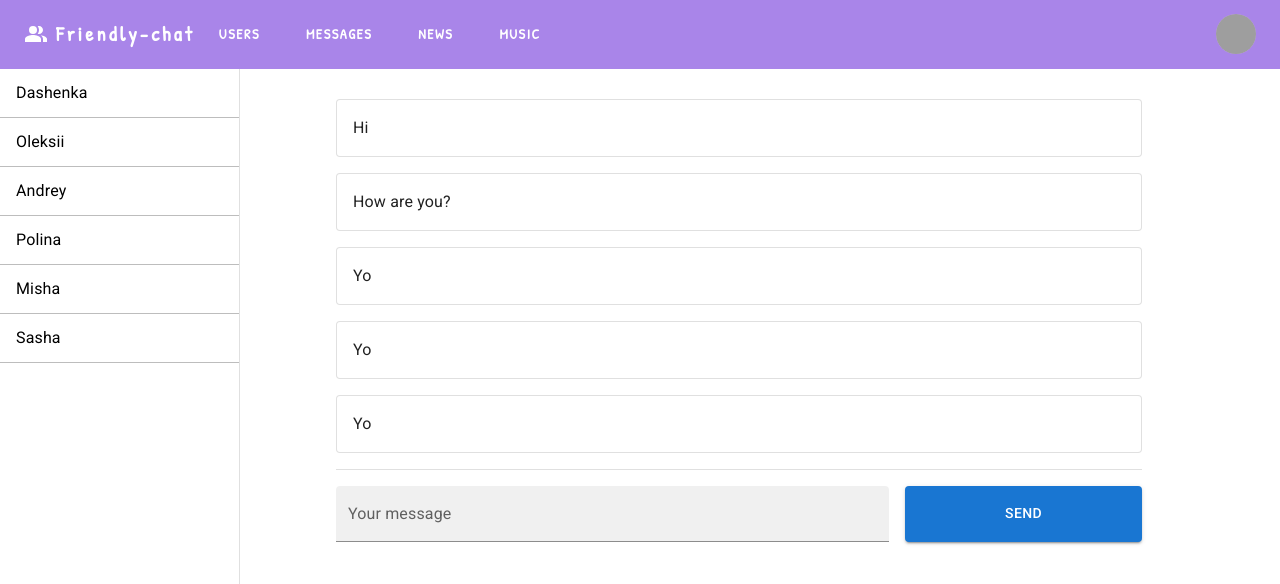
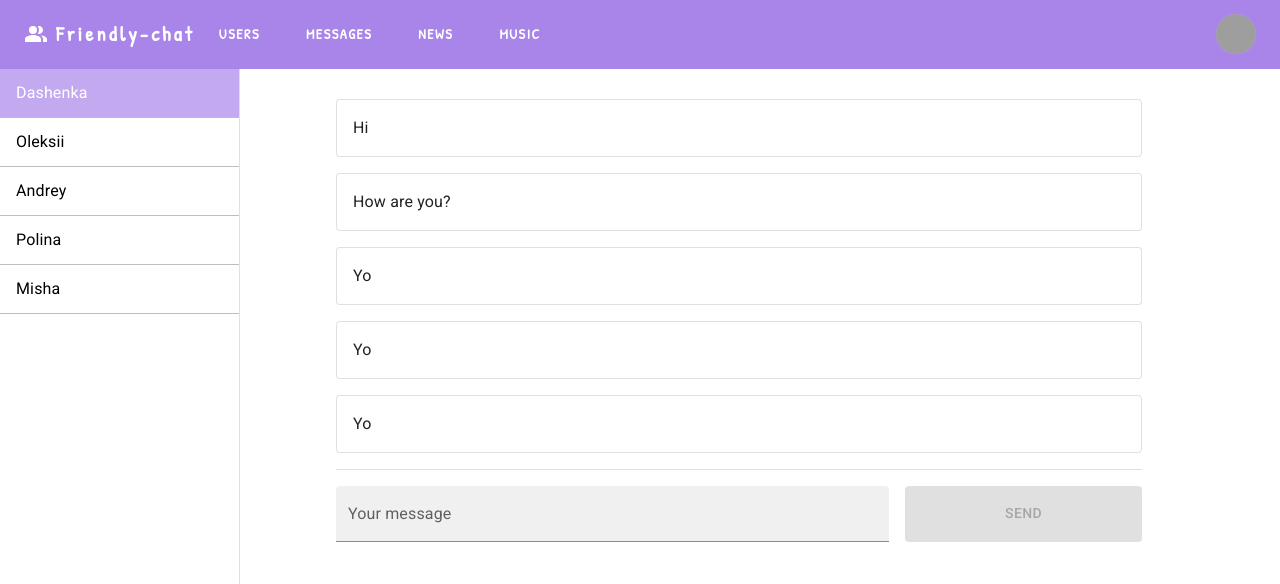
Before and after one commit to Zharovaa/friendly-chat, a React (Create React App) app: page /messages/1 in a window 1280 px wide. Shown: the top 584 px of the page. Built offline with nearby package versions, Linux system fonts and the light colour scheme; grey boxes are pictures that could not be loaded.

Commit message:
creating a  validation

```diff
--- a/src/App.js
+++ b/src/App.js
@@ -20,7 +20,7 @@ const App = () => {
       <Navigation />
       <Container fixed sx={{ padding: "30px 0" }}>
         <Switch>
-          <Route path="/messages" render={() => <MessagesPage />} />
+          <Route path="/messages/:dialogId?" render={() => <MessagesPage />} />
           <Route path="/profile/:userId?" render={() => <ProfilePage />} />
           <Route path="/users" render={() => <UsersPage />} />
           <Route path="/sign-in" render={() => <SignIn />} />
--- a/src/pages/Messages/Messages.jsx
+++ b/src/pages/Messages/Messages.jsx
@@ -23,7 +23,7 @@ import {
 const drawerWidth = 240;
 export default function MessagesPage(props) {
   const { dialogId } = useParams();
-  console.log("%c%s", "color: #733d00", "D: ", dialogId);
+
   /* State */
   const [value, setValue] = React.useState("");
 
@@ -99,9 +99,10 @@ export default function MessagesPage(props) {
           <Button
             sx={{ width: "30%" }}
             variant="contained"
+            disabled={value === ''}
             onClick={() => {
+              props.sendMessage(value);
               setValue("");
-              props.sendMessage(value);
             }}
           >
             Send
--- a/src/pages/Messages/index.jsx
+++ b/src/pages/Messages/index.jsx
@@ -13,8 +13,8 @@ let mapStateToProps = (state) => {
 
 let mapDispatchToProps = (dispatch) => {
   return {
-    sendMessage: (body) => {
-      dispatch(sendMessageCreator(body));
+    sendMessage: (text) => {
+      dispatch(sendMessageCreator(text));
     },
   };
 };
--- a/src/pages/Profile/Posts/Posts.jsx
+++ b/src/pages/Profile/Posts/Posts.jsx
@@ -1,30 +1,33 @@
-import React, { useState } from "react";
-import s from "./Posts.module.css";
-import Post from "./Post/Post";
-import { Box, Button, Container, TextField, Typography } from "@mui/material";
+import React, { useState } from 'react';
+import s from './Posts.module.css';
+import Post from './Post/Post';
+import { Box, Button, Container, TextField, Typography } from '@mui/material';
+import { maxLengthCreator, required } from '../../../utils/validators';
 
-const MyPosts = (props) => {
+const MyPosts = props => {
   /* Hook */
-  const [value, setValue] = useState("");
+  const [value, setValue] = useState('');
+
+  const maxLength10 = maxLengthCreator(10);
 
   /* Add new post */
   let onAddPost = () => {
     props.addPost(value);
-    setValue("");
+    setValue('');
   };
 
   return (
     <Container>
       <Typography
         sx={{
-          color: " #a985e9d9",
-          fontFamily: "Patrick Hand",
-          fontWeight: "700",
-          letterSpacing: ".2rem",
-          display: "flex",
-          alignContent: "center",
-          justifyContent: " center",
-          padding: "30px 0",
+          color: ' #a985e9d9',
+          fontFamily: 'Patrick Hand',
+          fontWeight: '700',
+          letterSpacing: '.2rem',
+          display: 'flex',
+          alignContent: 'center',
+          justifyContent: ' center',
+          padding: '30px 0',
         }}
         variant="h5"
       >
@@ -32,29 +35,30 @@ const MyPosts = (props) => {
       </Typography>
       <Box
         sx={{
-          width: "100%",
-          margin: "30px 0",
-          display: "flex",
-          justifyContent: "center",
-          alignContent: "center",
-          flexWrap: "nowrap",
-          flexDirection: "row",
+          width: '100%',
+          margin: '30px 0',
+          display: 'flex',
+          justifyContent: 'center',
+          alignContent: 'center',
+          flexWrap: 'nowrap',
+          flexDirection: 'row',
         }}
       >
         <TextField
+          validate={[required, maxLength10]}
           sx={{
-            width: "90%",
+            width: '90%',
           }}
           id="standard-basic"
           label="Add description"
           variant="standard"
-          onChange={(e) => setValue(e.target.value)}
+          onChange={e => setValue(e.target.value)}
           value={value}
         />
 
         <Button
           sx={{
-            width: "10%",
+            width: '10%',
           }}
           onClick={onAddPost}
           variant="contained"
@@ -64,7 +68,7 @@ const MyPosts = (props) => {
       </Box>
       <div>New post</div>
       <div className={s.posts}>
-        {props.posts.map((p) => (
+        {props.posts.map(p => (
           <Post message={p.message} likesCount key={p.likesCount} />
         ))}
       </div>
--- a/src/redux/messages-reducer.js
+++ b/src/redux/messages-reducer.js
@@ -14,9 +14,7 @@ let initialState = {
     { id: 3, name: "Andrey" },
     { id: 4, name: "Polina" },
     { id: 5, name: "Misha" },
-    { id: 6, name: "Sasha" },
   ],
-  newMessageBody: "",
 };
 
 const messagesReducer = (state = initialState, action) => {
@@ -24,7 +22,6 @@ const messagesReducer = (state = initialState, action) => {
     case SEND_MESSAGE:
       return {
         ...state,
-        newMessageBody: "",
         messages: [...state.messages, { id: 6, message: action.message }],
       };
 
--- /dev/null
+++ b/src/utils/validators/index.js
@@ -0,0 +1,8 @@
+export const required = value => {
+  if (value) return undefined;
+  return 'Field is required';
+};
+export const maxLengthCreator = (maxLength) => (value) => {
+  if (value.length > maxLength) return `Max length is ${maxLength} symbols`;
+  return undefined;
+};
```
